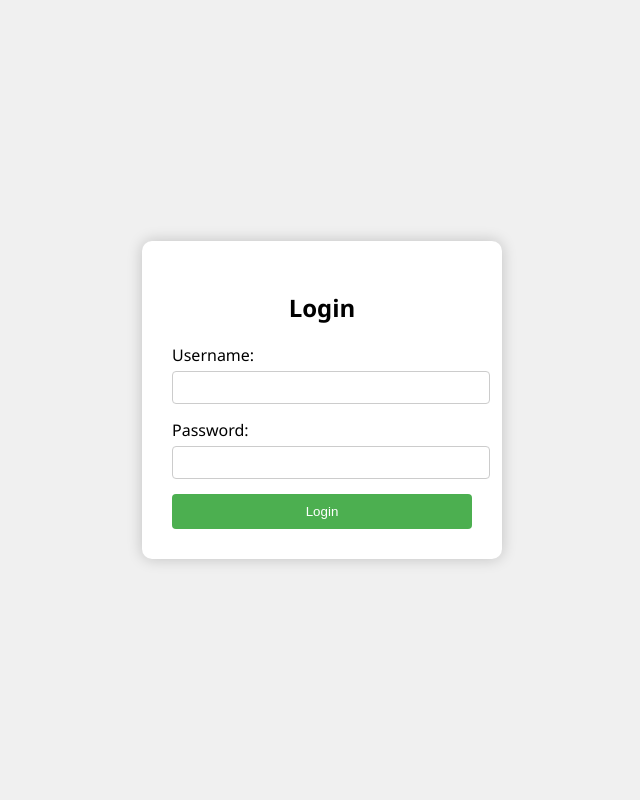
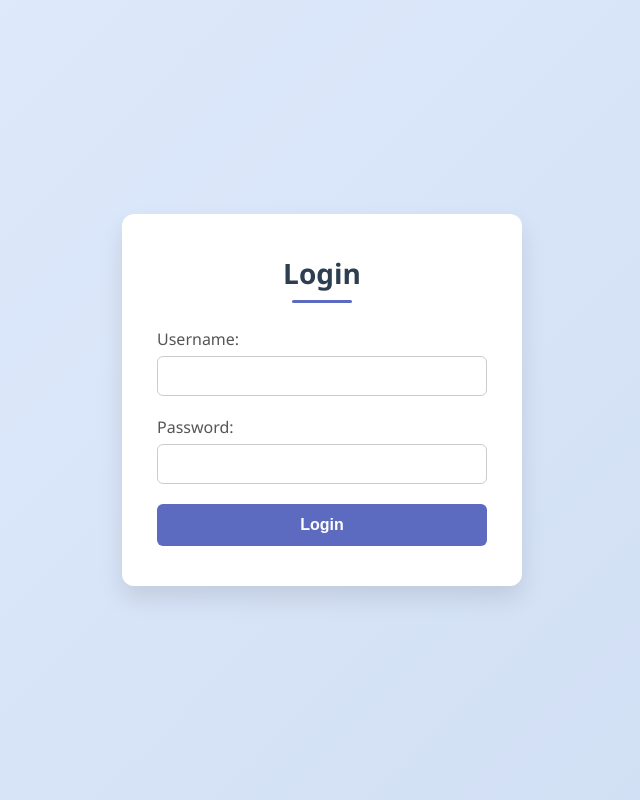
Before and after one commit to Aaslesha05/hotel-management-db, a Flask app: page / in a window 1280 px wide. Shown: the whole page, without its empty margins (318-958 px from the left). Run offline with Flask 3, Linux system fonts and the light colour scheme.

Commit message:
Update styles.css

```diff
--- a/static/styles.css
+++ b/static/styles.css
@@ -1,54 +1,97 @@
-body {
+/* Reset & Base */
+* {
     margin: 0;
-    font-family: 'Segoe UI', sans-serif;
-    background-color: #f0f0f0;
-    display: flex;
-    height: 100vh;
-    justify-content: center;
-    align-items: center;
+    padding: 0;
+    box-sizing: border-box;
 }
 
+body {
+    font-family: 'Segoe UI', Tahoma, Geneva, Verdana, sans-serif;
+    background: linear-gradient(135deg, #e0eafc, #cfdef3);
+    height: 100vh;
+    display: flex;
+    align-items: center;
+    justify-content: center;
+}
+
+/* Login Container */
 .login-container {
-    background-color: #fff;
-    padding: 30px;
-    border-radius: 10px;
-    width: 300px;
-    box-shadow: 0px 0px 15px rgba(0,0,0,0.2);
+    background-color: white;
+    padding: 40px 35px;
+    border-radius: 12px;
+    box-shadow: 0 12px 24px rgba(0, 0, 0, 0.1);
+    width: 100%;
+    max-width: 400px;
     text-align: center;
 }
 
-h2 {
-    margin-bottom: 20px;
+.login-container h2 {
+    font-size: 28px;
+    margin-bottom: 25px;
+    color: #2c3e50;
+    position: relative;
 }
 
+.login-container h2::after {
+    content: '';
+    width: 60px;
+    height: 3px;
+    background-color: #5c6bc0;
+    display: block;
+    margin: 8px auto 0;
+    border-radius: 2px;
+}
+
+/* Input Fields */
 .input-group {
-    margin-bottom: 15px;
+    margin-bottom: 20px;
     text-align: left;
 }
 
-label {
+.input-group label {
     display: block;
-    margin-bottom: 5px;
+    margin-bottom: 6px;
+    color: #555;
+    font-weight: 500;
 }
 
-input {
+.input-group input {
     width: 100%;
-    padding: 8px;
-    border-radius: 4px;
+    padding: 10px 12px;
     border: 1px solid #ccc;
+    border-radius: 6px;
+    font-size: 16px;
+    transition: border-color 0.3s ease;
 }
 
-button {
-    width: 100%;
-    padding: 10px;
-    background-color: #4CAF50;
+.input-group input:focus {
+    border-color: #5c6bc0;
+    outline: none;
+}
+
+/* Submit Button */
+button[type="submit"] {
+    background-color: #5c6bc0;
     color: white;
     border: none;
-    border-radius: 4px;
+    padding: 12px 20px;
+    border-radius: 6px;
+    font-size: 16px;
+    font-weight: bold;
     cursor: pointer;
+    transition: background 0.3s ease, transform 0.2s;
+    width: 100%;
 }
 
+button[type="submit"]:hover {
+    background-color: #3f51b5;
+    transform: translateY(-1px);
+}
+
+/* Error Message */
 .error {
-    color: red;
+    color: #e74c3c;
     margin-top: 15px;
+    font-weight: 500;
+    font-size: 14px;
 }
```
